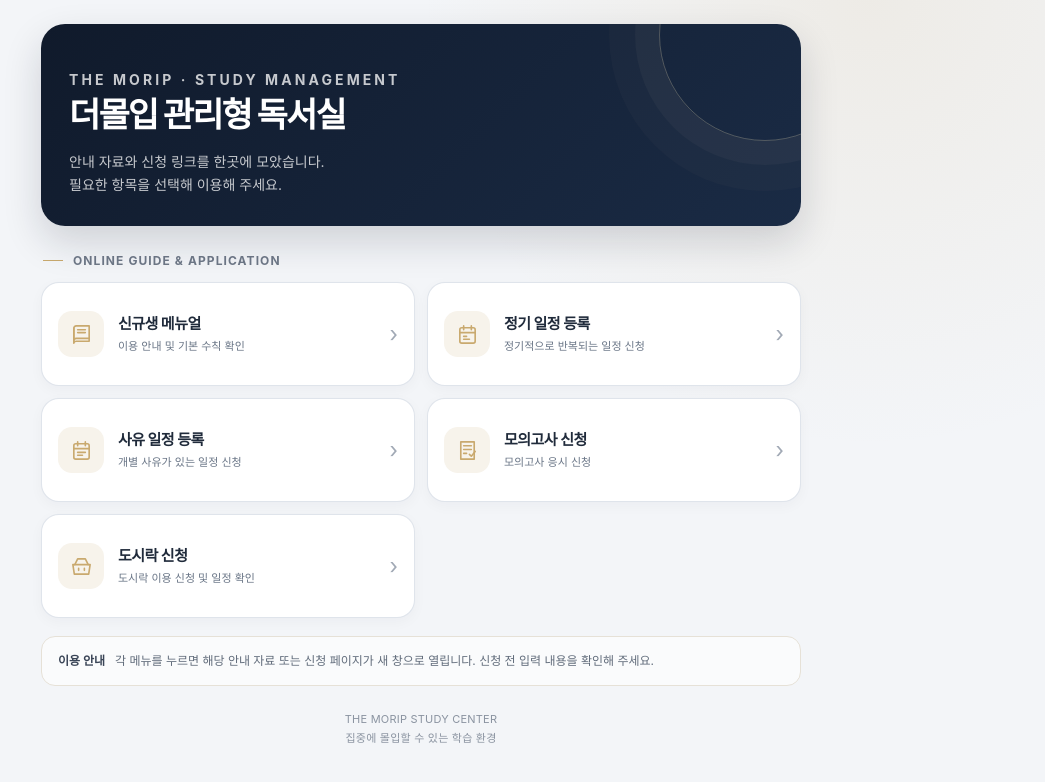
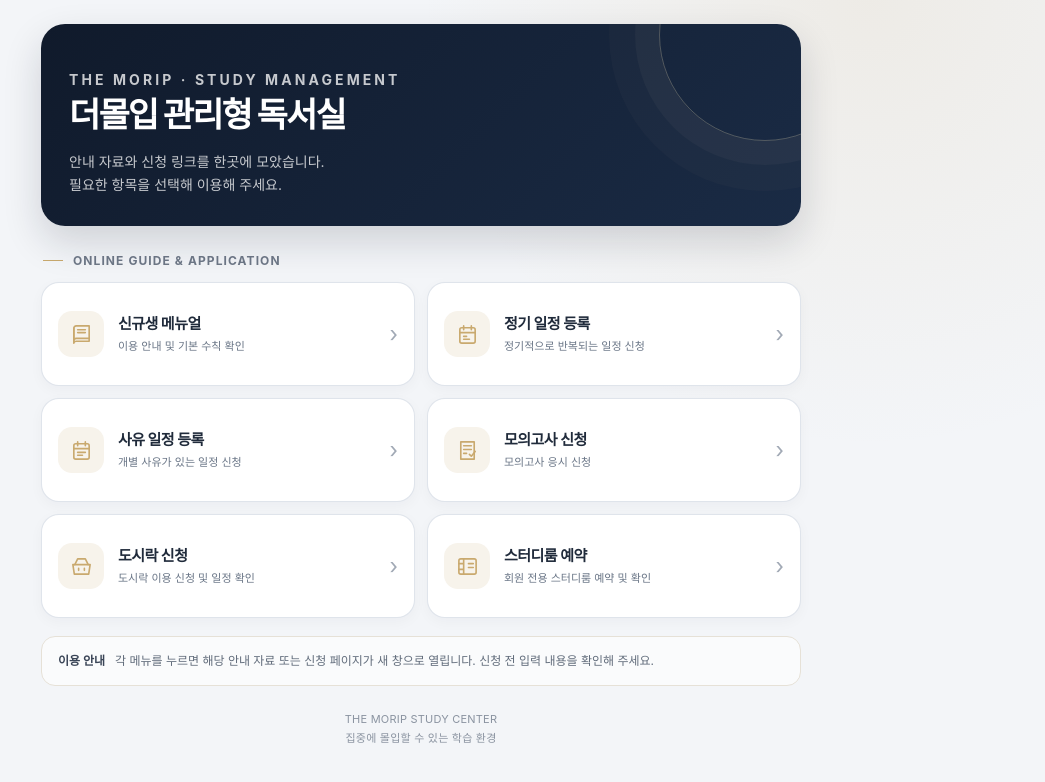
Before and after one commit to themoripgodeok/the-morip, a plain HTML site: page index.html in a window 1280 px wide. Shown: the whole page, without its empty margins (219-1264 px from the left). Drawn offline with Linux system fonts and the light colour scheme.

Commit message:
Add new study room v2 menu link

```diff
--- a/index.html
+++ b/index.html
@@ -29,6 +29,7 @@
 <a class="card" href="https://forms.gle/6s9QrFLkWNr4jFDQ6" target="_blank" rel="noopener noreferrer"><span class="symbol" aria-hidden="true"><svg viewBox="0 0 24 24"><rect x="4" y="5" width="16" height="16" rx="2"/><path d="M8 3v4M16 3v4M4 10h16M8 14h8M8 17h5"/></svg></span><span class="copy"><strong>사유 일정 등록</strong><span>개별 사유가 있는 일정 신청</span></span><span class="arrow">›</span></a>
 <a class="card" href="https://forms.gle/ZtnhXLCvGWC27NhJ9" target="_blank" rel="noopener noreferrer"><span class="symbol" aria-hidden="true"><svg viewBox="0 0 24 24"><path d="M5 3h14v18H5z"/><path d="M8 7h8M8 11h8M8 15h3"/><path d="m14 16 2 2 4-5"/></svg></span><span class="copy"><strong>모의고사 신청</strong><span>모의고사 응시 신청</span></span><span class="arrow">›</span></a>
 <a class="card" href="https://docs.google.com/forms/d/17zgFoKn7NKvfe4yx4H6_Da1mPZ8VAehELuSr5M2nCFc/viewform" target="_blank" rel="noopener noreferrer"><span class="symbol" aria-hidden="true"><svg viewBox="0 0 24 24"><path d="M3 10h18l-1.5 10h-15z"/><path d="M5 10 8 4h8l3 6M9 14v2M15 14v2"/></svg></span><span class="copy"><strong>도시락 신청</strong><span>도시락 이용 신청 및 일정 확인</span></span><span class="arrow">›</span></a>
+<a class="card" href="studyroom-v2/student.html"><span class="symbol" aria-hidden="true"><svg viewBox="0 0 24 24"><rect x="3" y="4" width="18" height="16" rx="2"/><path d="M8 4v16M3 9h5M3 15h5M13 9h5M13 13h5"/></svg></span><span class="copy"><strong>스터디룸 예약</strong><span>회원 전용 스터디룸 예약 및 확인</span></span><span class="arrow">›</span></a>
 
 </section>
 <aside class="notice"><b>이용 안내</b><span>각 메뉴를 누르면 해당 안내 자료 또는 신청 페이지가 새 창으로 열립니다. 신청 전 입력 내용을 확인해 주세요.</span></aside>
```
